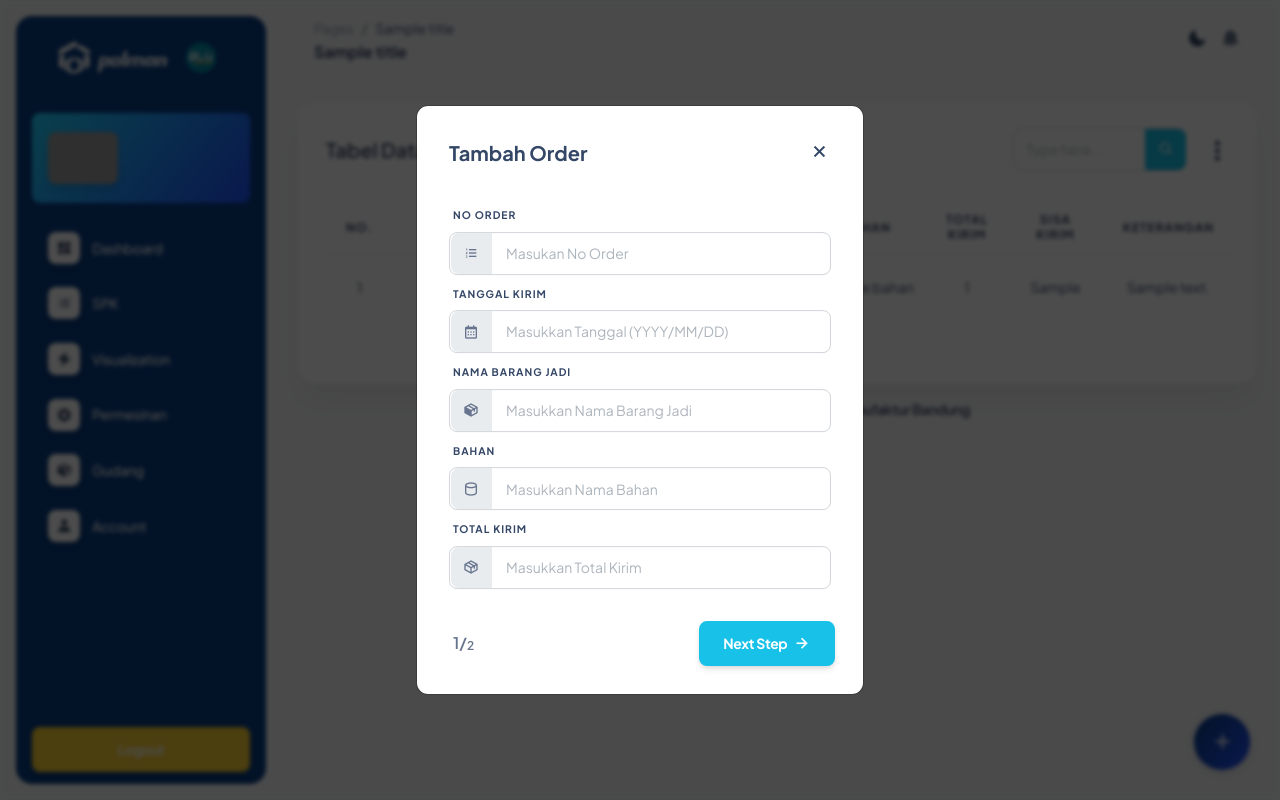
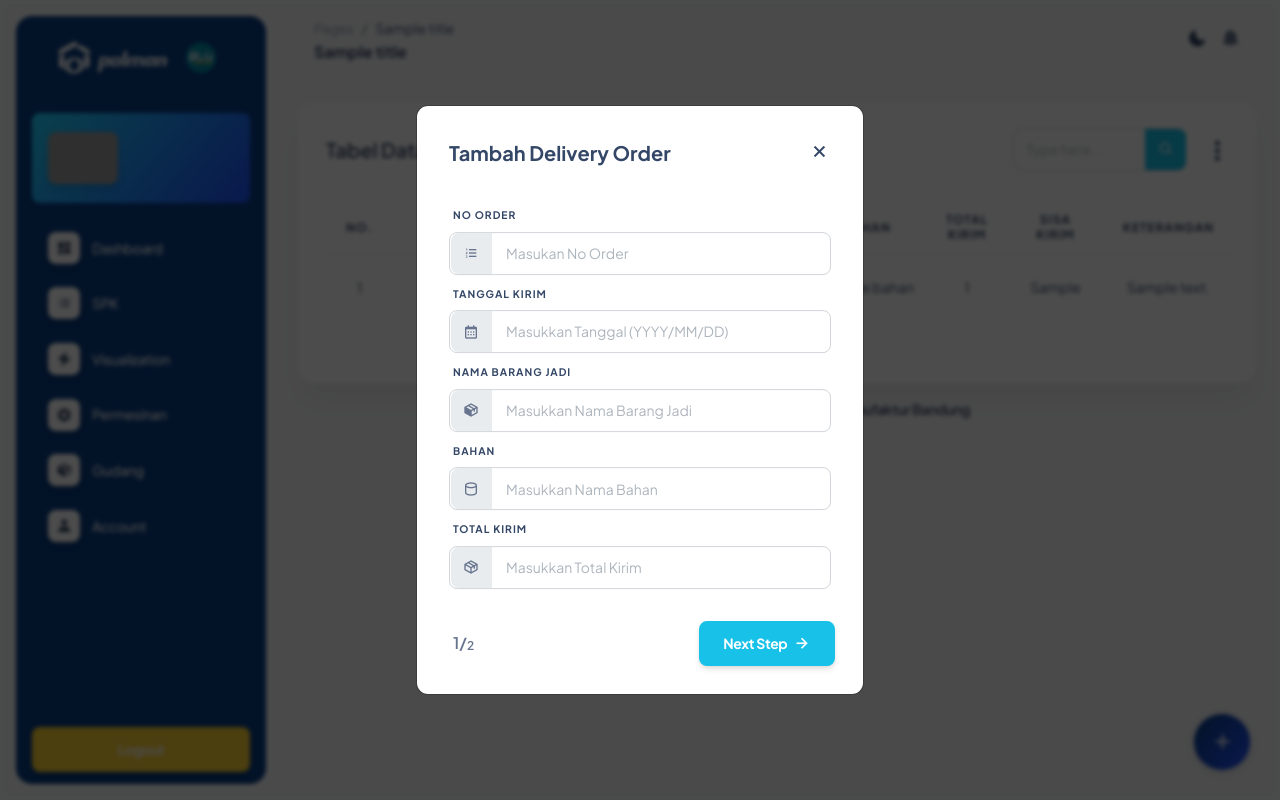
Before and after one commit to rafzarf/ena-me-project, a CodeIgniter 4 app: template EnterpriseAutomation/app/Views/pages/deliverOrder.php in a window 1280 px wide, after a click that opens the changed part. Run offline with PHP 8.4 and a stand-in for CodeIgniter, Linux system fonts and the light colour scheme; the template is opened without the code that fills it: most values are stand-ins (such as "Sample title", 1, 10 or a date in 2020); data that the repository does not hold is empty; some libraries are stand-ins or nearby versions; grey boxes are pictures that could not be loaded.

Commit message:
FIks Bug CreateDeliverOrder Controller

```diff
--- a/EnterpriseAutomation/app/Controllers/DeliverOrder.php
+++ b/EnterpriseAutomation/app/Controllers/DeliverOrder.php
@@ -37,7 +37,6 @@ class DeliverOrder extends BaseController
     // METHOD CREATE
     public function createDeliverOrder()
     {
-        dd('asu');
         $this->validation->setRules([
             'no_order' => [
                 'label' => 'Masukkan Nomor Order',
--- a/EnterpriseAutomation/app/Views/pages/deliverOrder.php
+++ b/EnterpriseAutomation/app/Views/pages/deliverOrder.php
@@ -215,11 +215,11 @@ $this->section('content');
 <!-- MODAL CREATE START -->
 <div class="modal fade" id="createModal" tabindex="-1" aria-hidden="true">
     <div class="modal-dialog">
-        <form method="post" id="create-form" data-url="<?= base_url() . 'Order/createOrder' ?>">
+        <form method="post" id="create-form" data-url="<?= base_url() . 'DeliverOrder/createDeliverOrder' ?>">
             <?= csrf_field() ?>
             <div class="modal-content p-3">
                 <div class="modal-header">
-                    <h5 class="text-dark fw-bolder modal-title" id="exampleModalLabel">Tambah Order</h5>
+                    <h5 class="text-dark fw-bolder modal-title" id="exampleModalLabel">Tambah Delivery Order</h5>
                     <button type="button" class="btn btn-close-modal" data-bs-dismiss="modal">
                         <i class='text-dark fs-4 bx bx-x'></i>
                     </button>
```
